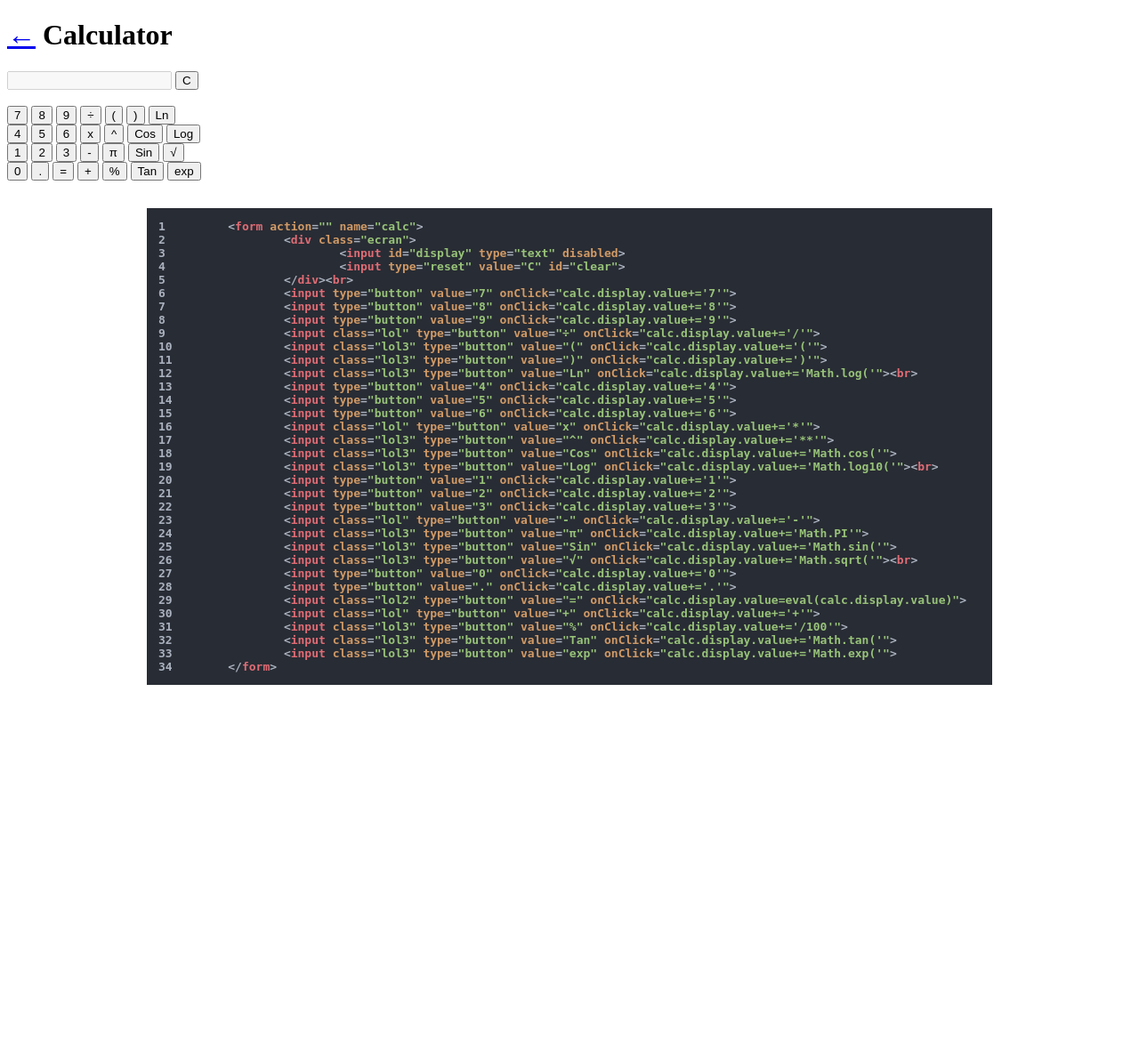
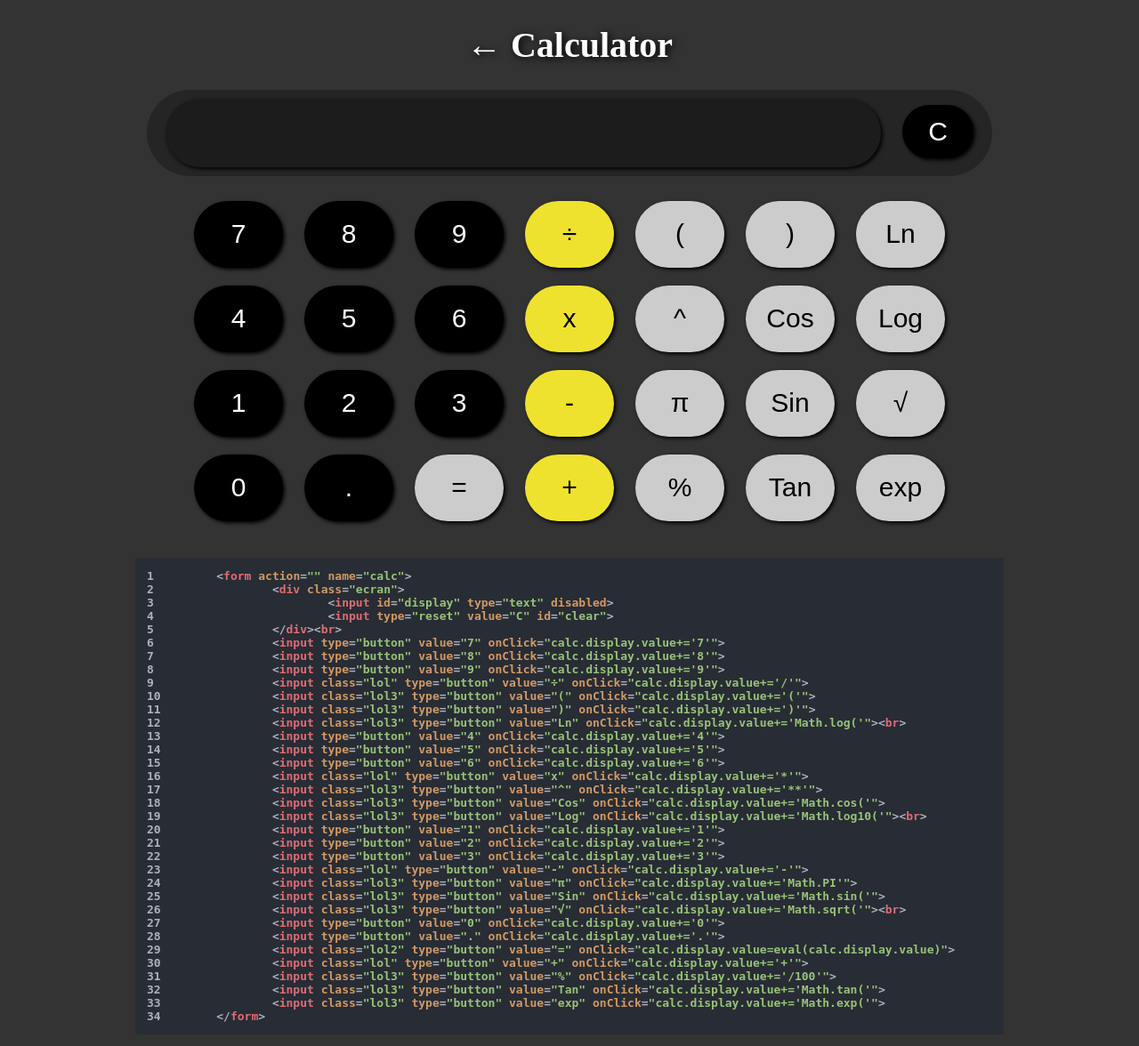
Before and after one commit to PouletEnSlip/pouletenslip.github.io, a PHP site: page /pages/calculator/index.html in a window 1280 px wide. Shown: the whole page at 89% size. Before the commit the page ends 770 px from the top, so only its background shows below. Run offline with PHP 8.4, Linux system fonts and the light colour scheme; style sheets or scripts are compiled from the project's sources.

Commit message:
Update style.scss

```diff
--- a/assets/css/style.scss
+++ b/assets/css/style.scss
@@ -1,3 +1,8 @@
+---
+---
+
+@import 'jekyll-theme-cayman';
+
 input[type=checkbox] {
 	position: relative;
 	cursor: pointer;
```
